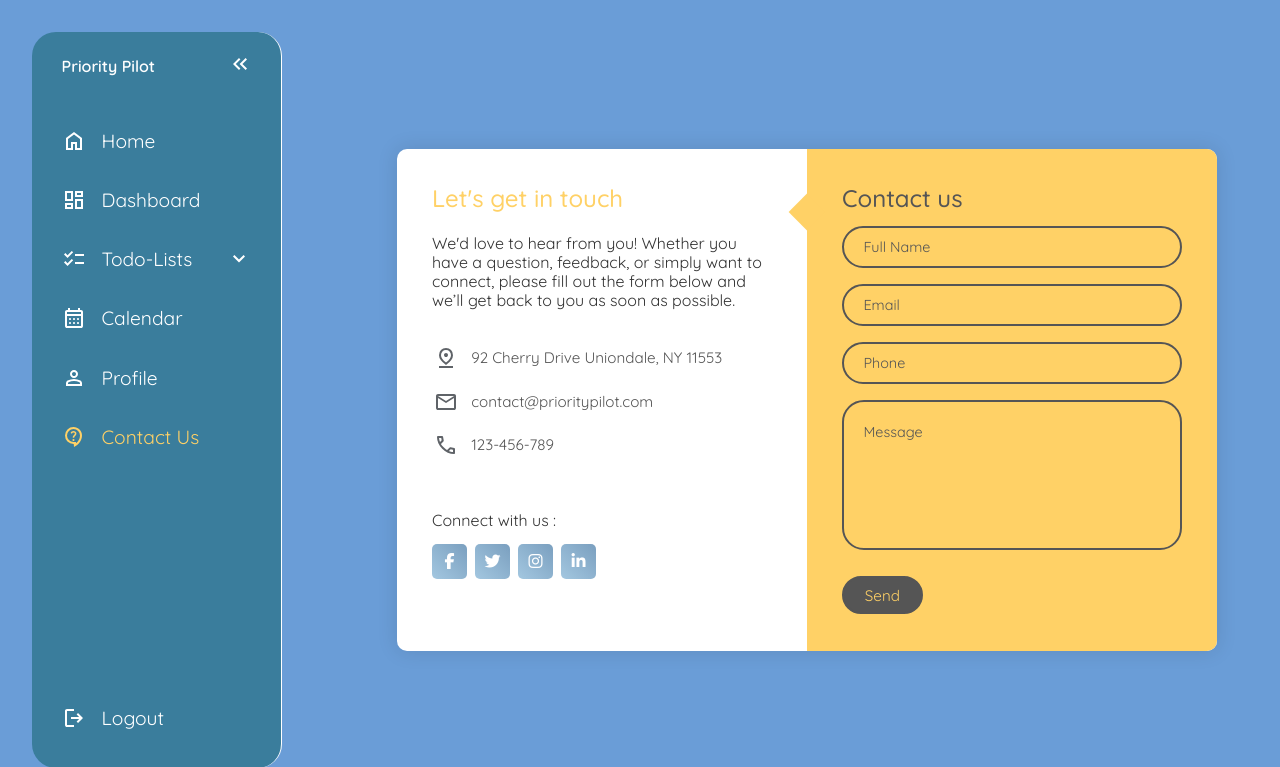
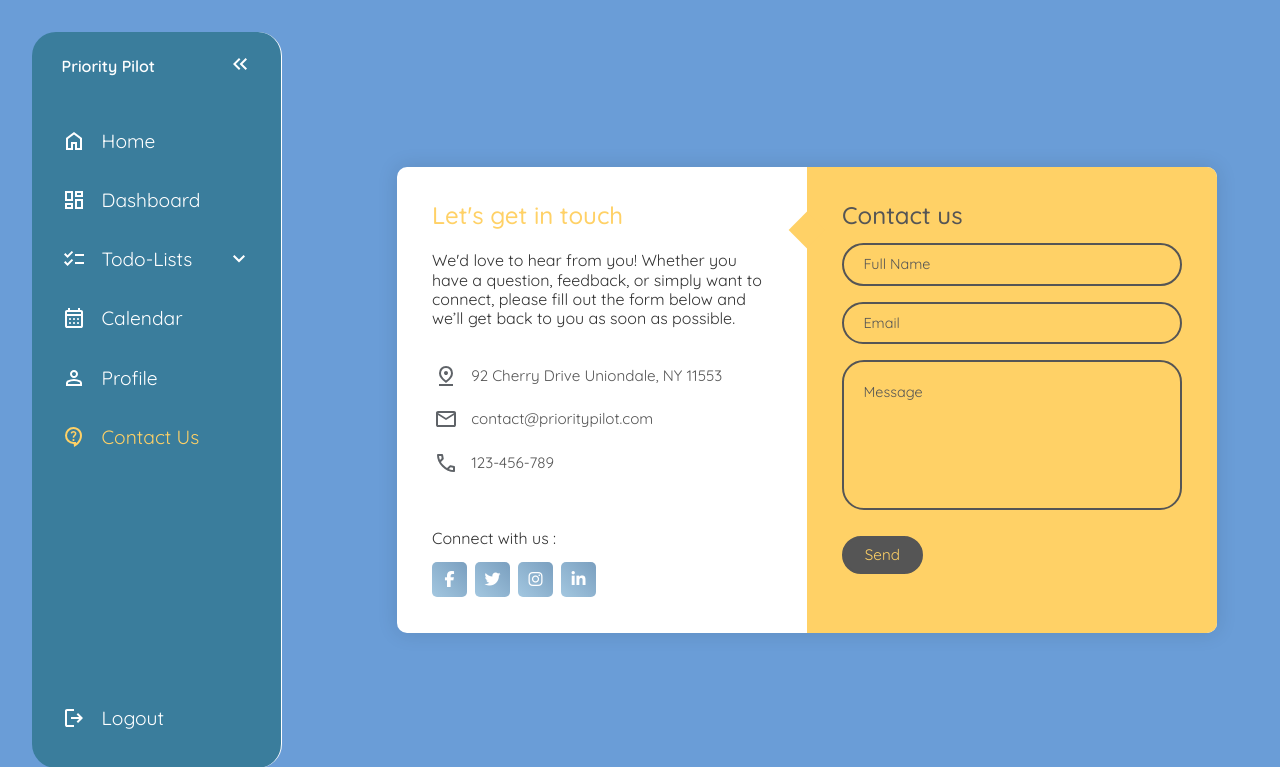
Before and after one commit to DominicBarnett/PriorityPilot, a Flask app: page /contact in a window 1280 px wide. Shown: the top 767 px of the page. Run offline with Flask 3, Linux system fonts and the light colour scheme; some libraries are stand-ins or nearby versions.

Commit message:
updated contact-us page

```diff
--- a/static/js/contact-us.js
+++ b/static/js/contact-us.js
@@ -1,7 +1,12 @@
+// Select all DOM elements that have class input from contact-us.js
 const inputs = document.querySelectorAll(".input");
 
+// When a user clicks or tabs into the input field
 function focusFunc() {
+  // this - refers to the input element that received focus.
+  // which retrieves the element's parent node and stores it in a variable
   let parent = this.parentNode;
+  // add CSS class  called "focus"
   parent.classList.add("focus");
 }
 
@@ -16,3 +21,10 @@ inputs.forEach((input) => {
   input.addEventListener("focus", focusFunc);
   input.addEventListener("blur", blurFunc);
 });
+
+// On page load, if an input has a value, add the "focus" class to its parent
+inputs.forEach((input) => {
+  if (input.value.trim() !== "") {
+    input.parentNode.classList.add("focus");
+  }
+});
--- a/templates/contact-us.html
+++ b/templates/contact-us.html
@@ -64,10 +64,11 @@
           <h3 class="title">Contact us</h3>
 
           <!-- TODO: ADD FULL NAME FROM DATABASE -->
+          <!-- need to change the 'value' in input field, and then span field -->
           <div class="input-container">
-            <input type="text" name="name" class="input" />
+            <input type="text" name="name" class="input" value=""/>
             <label for="">Full Name</label>
-            <span>Full Name</span>
+            <span> INPUT JINJA USER FIRST NAME AND LAST NAME</span>
           </div>
 
           <!-- TODO: ADD EMAIL JINJA FROM DATABASE -->
@@ -75,13 +76,6 @@
             <input type="email" name="email" class="input" />
             <label for="">Email</label>
             <span>Email</span>
-          </div>
-
-          <!-- TODO: ADD PHONE JINJA FROM DATABASE -->
-          <div class="input-container">
-            <input type="tel" name="phone" class="input" />
-            <label for="">Phone</label>
-            <span>Phone</span>
           </div>
 
           <div class="input-container textarea">
```
